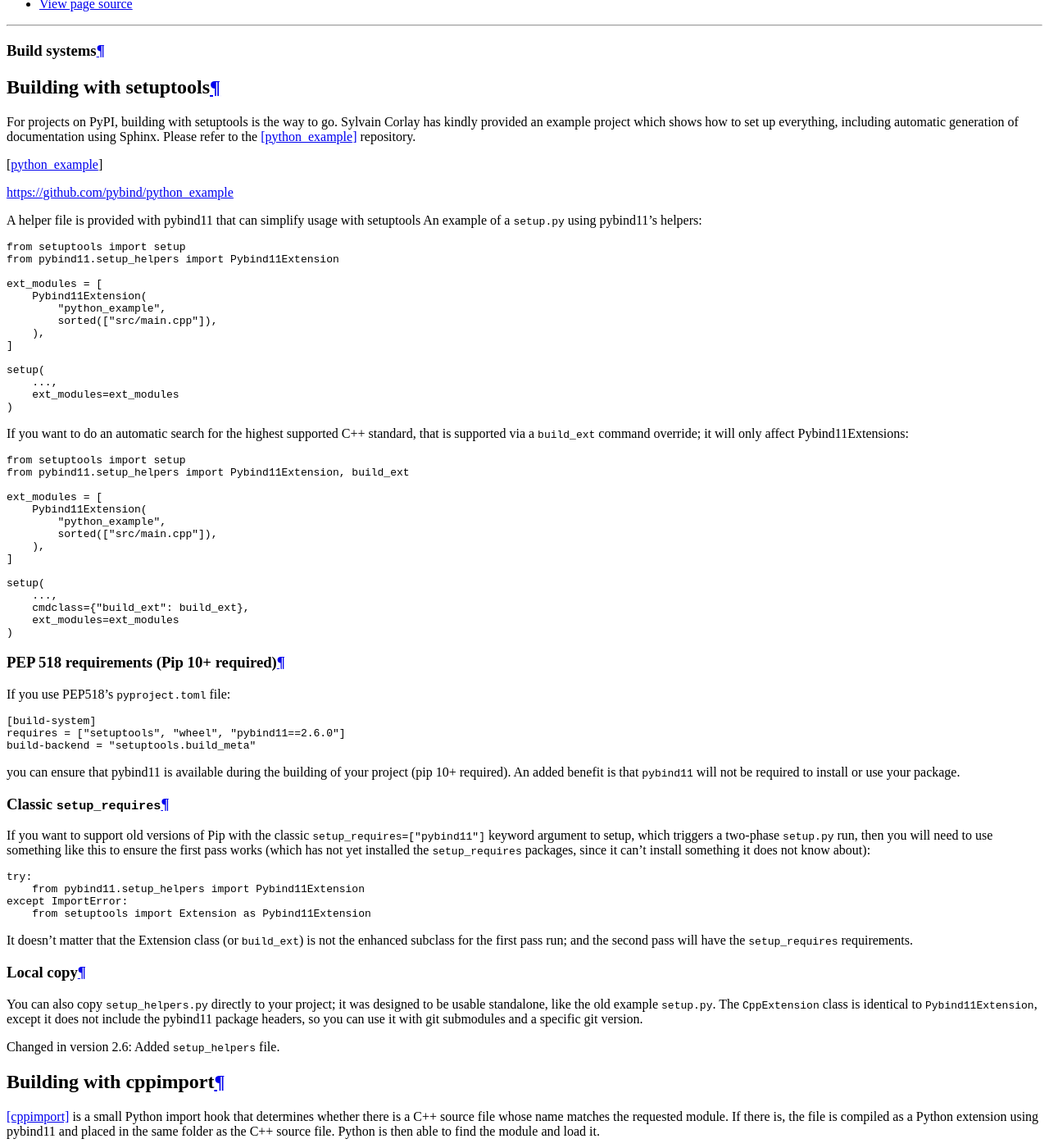
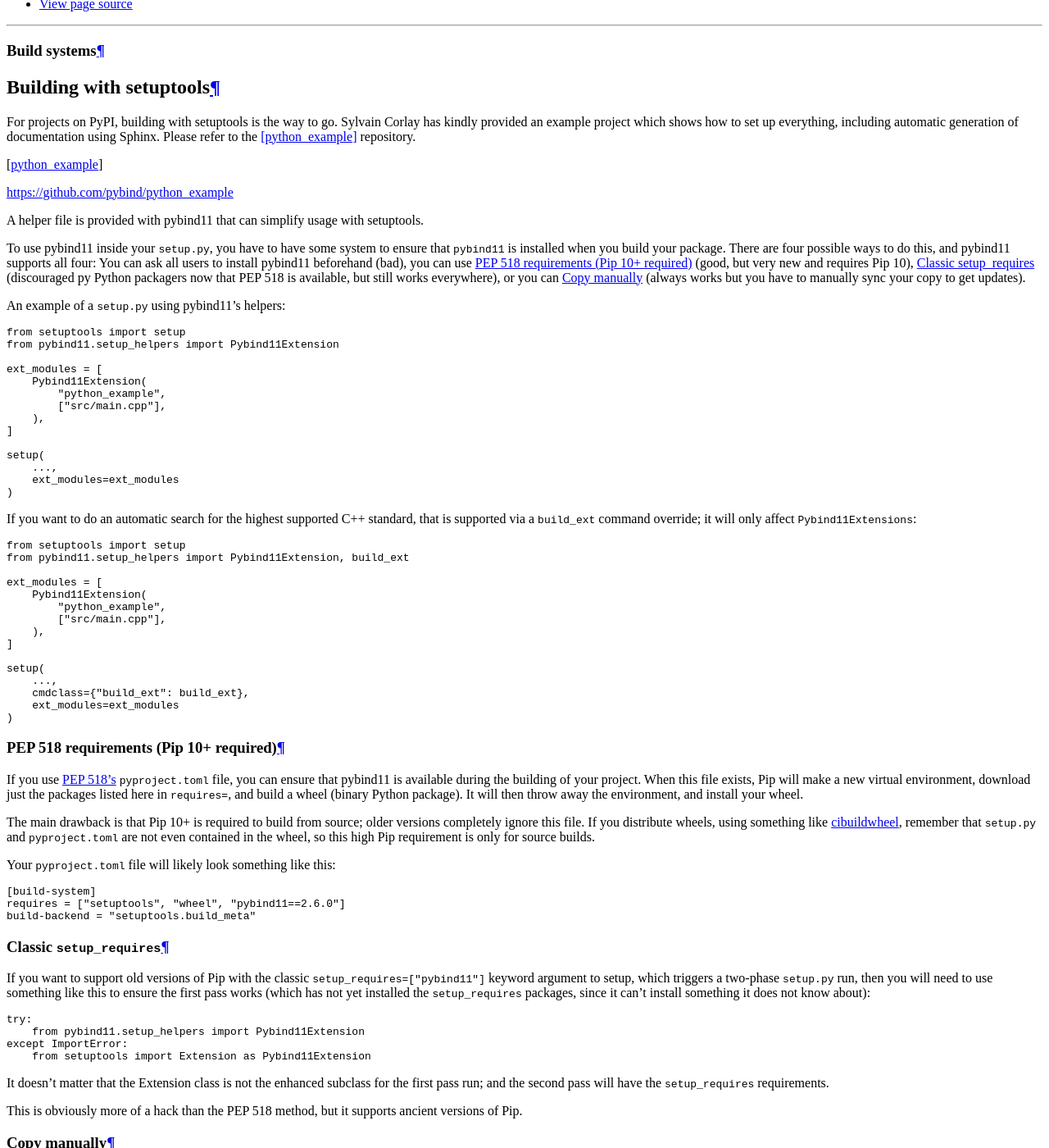
Before and after one commit to pybind/pybind11, a Sphinx documentation site: the page built from docs/compiling.rst, in a window 1280 px wide and 1400 px high, scrolled down 915 px. Shown: the whole window at 82% size. Built offline with Sphinx 7.4.7 and the Read the Docs theme 2.0.0, drawn with Linux system fonts in a browser that asks for light colours; some of the changed text lies outside the part shown.

Commit message:
fix: some review points from @wjacob

```diff
--- a/docs/compiling.rst
+++ b/docs/compiling.rst
@@ -2,6 +2,8 @@
 
 Build systems
 #############
+
+.. _build-setuptools:
 
 Building with setuptools
 ========================
@@ -13,7 +15,18 @@
 
 .. [python_example] https://github.com/pybind/python_example
 
-A helper file is provided with pybind11 that can simplify usage with setuptools
+A helper file is provided with pybind11 that can simplify usage with setuptools.
+
+To use pybind11 inside your ``setup.py``, you have to have some system to
+ensure that ``pybind11`` is installed when you build your package. There are
+four possible ways to do this, and pybind11 supports all four: You can ask all
+users to install pybind11 beforehand (bad), you can use
+:ref:`setup_helpers-pep518` (good, but very new and requires Pip 10),
+:ref:`setup_helpers-setup_requires` (discouraged py Python packagers now that
+PEP 518 is available, but still works everywhere), or you can
+:ref:`setup_helpers-copy-manually` (always works but you have to manually sync
+your copy to get updates).
+
 An example of a ``setup.py`` using pybind11's helpers:
 
 .. code-block:: python
@@ -24,7 +37,7 @@
     ext_modules = [
         Pybind11Extension(
             "python_example",
-            sorted(["src/main.cpp"]),
+            ["src/main.cpp"],
         ),
     ]
 
@@ -45,7 +58,7 @@
     ext_modules = [
         Pybind11Extension(
             "python_example",
-            sorted(["src/main.cpp"]),
+            ["src/main.cpp"],
         ),
     ]
 
@@ -55,10 +68,25 @@
         ext_modules=ext_modules
     )
 
+.. _setup_helpers-pep518:
+
 PEP 518 requirements (Pip 10+ required)
 ---------------------------------------
 
-If you use PEP518's ``pyproject.toml`` file:
+If you use `PEP 518's <https://www.python.org/dev/peps/pep-0518/>`_
+``pyproject.toml`` file, you can ensure that pybind11 is available during the
+building of your project.  When this file exists, Pip will make a new virtual
+environment, download just the packages listed here in ``requires=``, and build
+a wheel (binary Python package). It will then throw away the environment, and
+install your wheel.
+
+The main drawback is that Pip 10+ is required to build from source; older
+versions completely ignore this file. If you distribute wheels, using something
+like `cibuildwheel <https://cibuildwheel.readthedocs.io>`_, remember that
+``setup.py`` and ``pyproject.toml`` are not even contained in the wheel, so
+this high Pip requirement is only for source builds.
+
+Your ``pyproject.toml`` file will likely look something like this:
 
 .. code-block:: toml
 
@@ -66,9 +94,8 @@
     requires = ["setuptools", "wheel", "pybind11==2.6.0"]
     build-backend = "setuptools.build_meta"
 
-you can ensure that pybind11 is available during the building of your project
-(pip 10+ required). An added benefit is that ``pybind11`` will not be required
-to install or use your package.
+
+.. _setup_helpers-setup_requires:
 
 Classic ``setup_requires``
 --------------------------
@@ -87,18 +114,24 @@
         from setuptools import Extension as Pybind11Extension
 
 
-It doesn't matter that the Extension class (or ``build_ext``) is not the
-enhanced subclass for the first pass run; and the second pass will have the
-``setup_requires`` requirements.
+It doesn't matter that the Extension class is not the enhanced subclass for the
+first pass run; and the second pass will have the ``setup_requires``
+requirements.
 
-Local copy
-----------
+This is obviously more of a hack than the PEP 518 method, but it supports
+ancient versions of Pip.
+
+.. _setup_helpers-copy-manually:
+
+Copy manually
+-------------
 
 You can also copy ``setup_helpers.py`` directly to your project; it was
 designed to be usable standalone, like the old example ``setup.py``. The
 ``CppExtension`` class is identical to ``Pybind11Extension``, except it does
 not include the pybind11 package headers, so you can use it with git submodules
-and a specific git version.
+and a specific git version. If you use this, you will need to import from a
+local file in ``setup.py`` and ensure the helper file is part of your MANIFEST.
 
 
 .. versionchanged:: 2.6
```
Also changed, not shown: other parts of docs/compiling.rst (+1 -1 lines), docs/changelog.rst (+7 -6 lines), .pre-commit-config.yaml, 3 other files.
